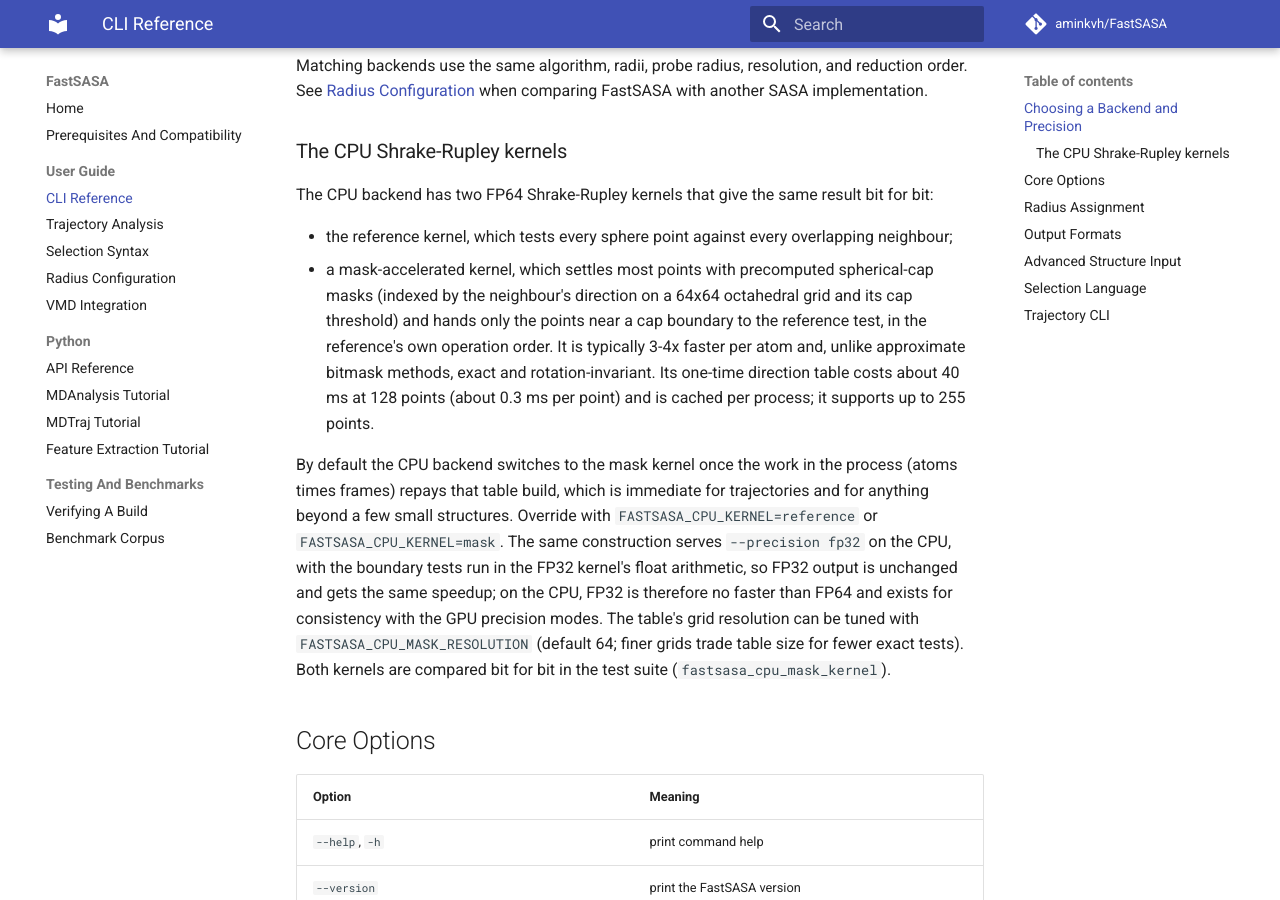
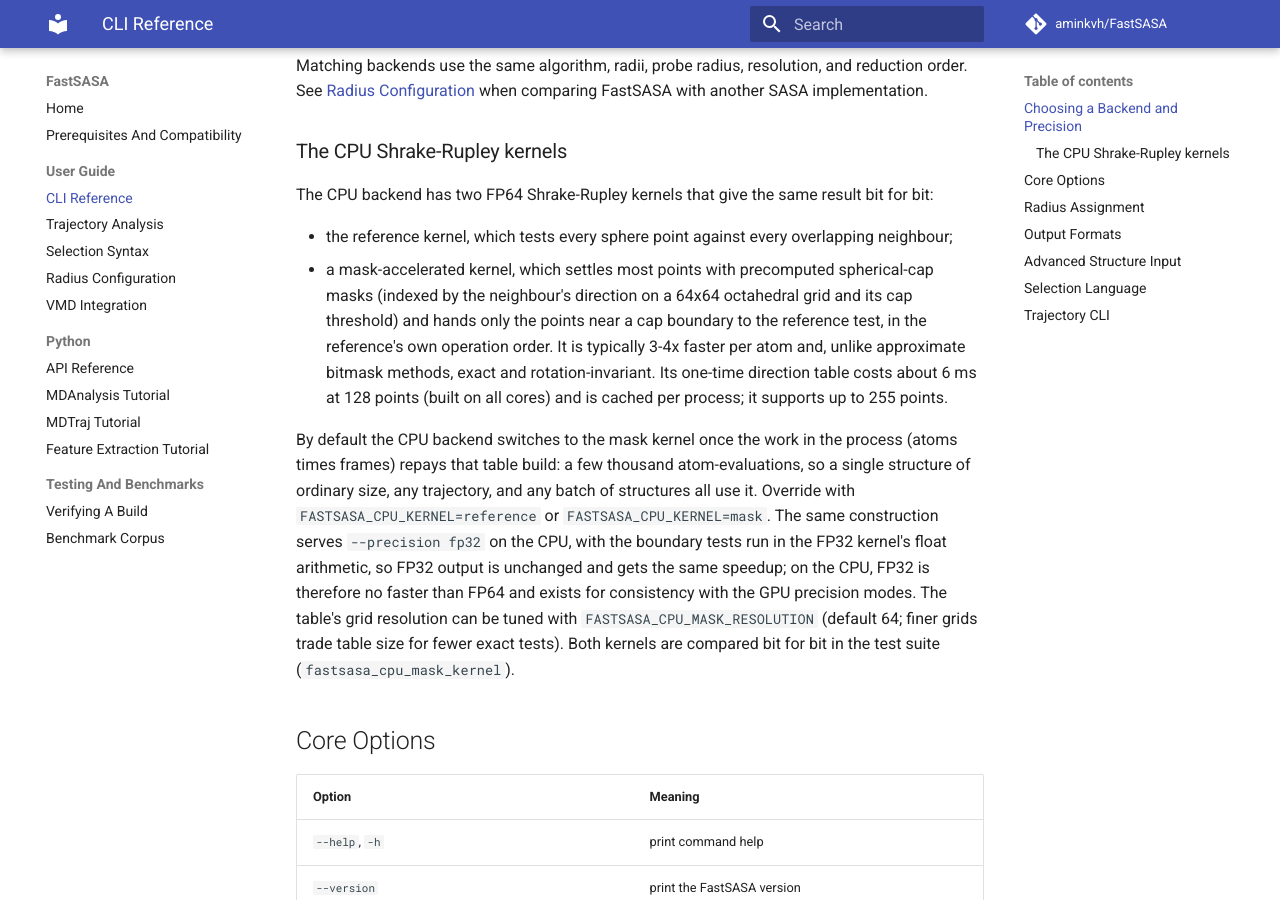
Before and after one commit to aminkvh/FastSASA, an MkDocs documentation site: the page built from docs/cli.md, in a window 1280 px wide and 900 px high, scrolled down 1368 px. Built offline with MkDocs 1.6.1 and Material for MkDocs 9.7.7, drawn with Linux system fonts in a browser that asks for light colours; comment, search, counter and statistics services are not loaded.

Commit message:
perf(cpu): build the mask table on all cores with monotone scans (45 ms -> 6 ms); lower the policy break-even accordingly

```diff
--- a/docs/cli.md
+++ b/docs/cli.md
@@ -70,12 +70,13 @@
   cap boundary to the reference test, in the reference's own operation
   order. It is typically 3-4x faster per atom and, unlike approximate
   bitmask methods, exact and rotation-invariant. Its one-time direction
-  table costs about 40 ms at 128 points (about 0.3 ms per point) and is
-  cached per process; it supports up to 255 points.
+  table costs about 6 ms at 128 points (built on all cores) and is cached
+  per process; it supports up to 255 points.
 
 By default the CPU backend switches to the mask kernel once the work in the
-process (atoms times frames) repays that table build, which is immediate for
-trajectories and for anything beyond a few small structures. Override with
+process (atoms times frames) repays that table build: a few thousand
+atom-evaluations, so a single structure of ordinary size, any trajectory,
+and any batch of structures all use it. Override with
 `FASTSASA_CPU_KERNEL=reference` or `FASTSASA_CPU_KERNEL=mask`. The same
 construction serves `--precision fp32` on the CPU, with the boundary tests
 run in the FP32 kernel's float arithmetic, so FP32 output is unchanged and
```
Also changed, not shown: 1 other file.
